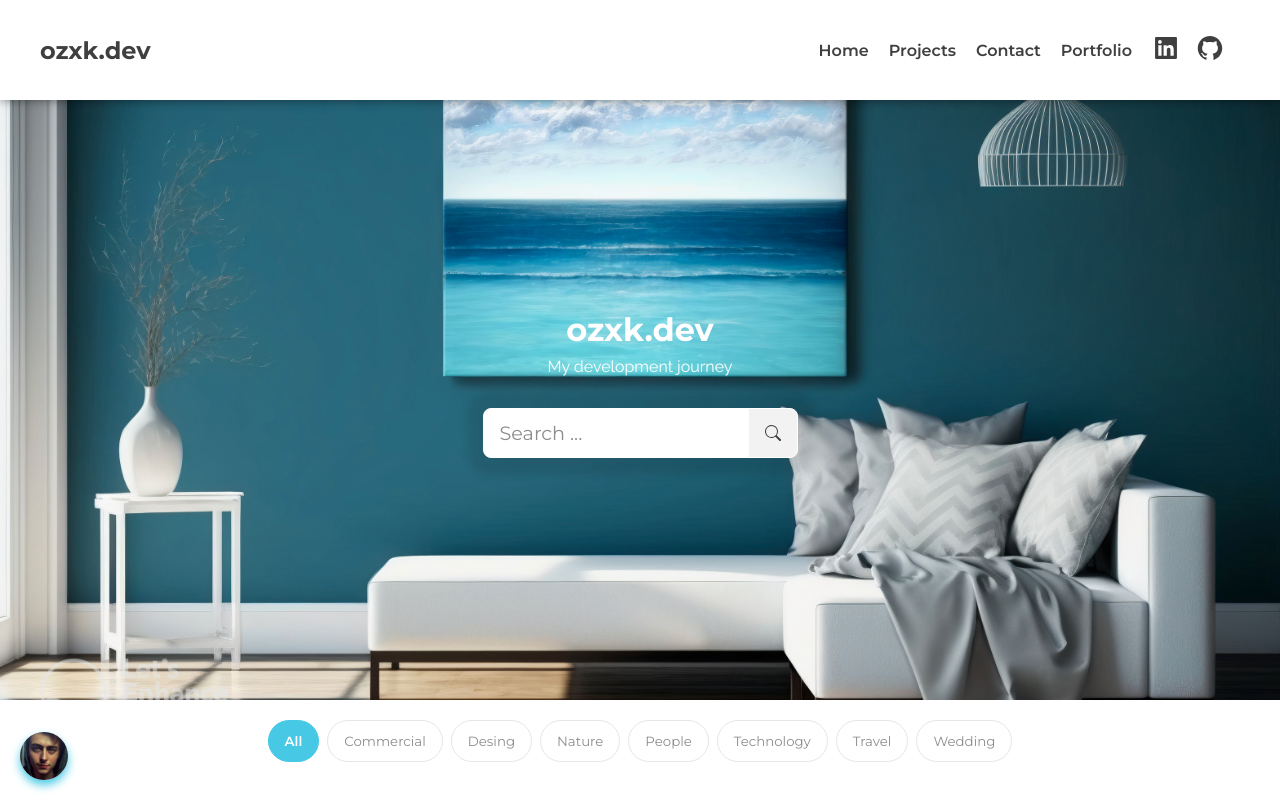
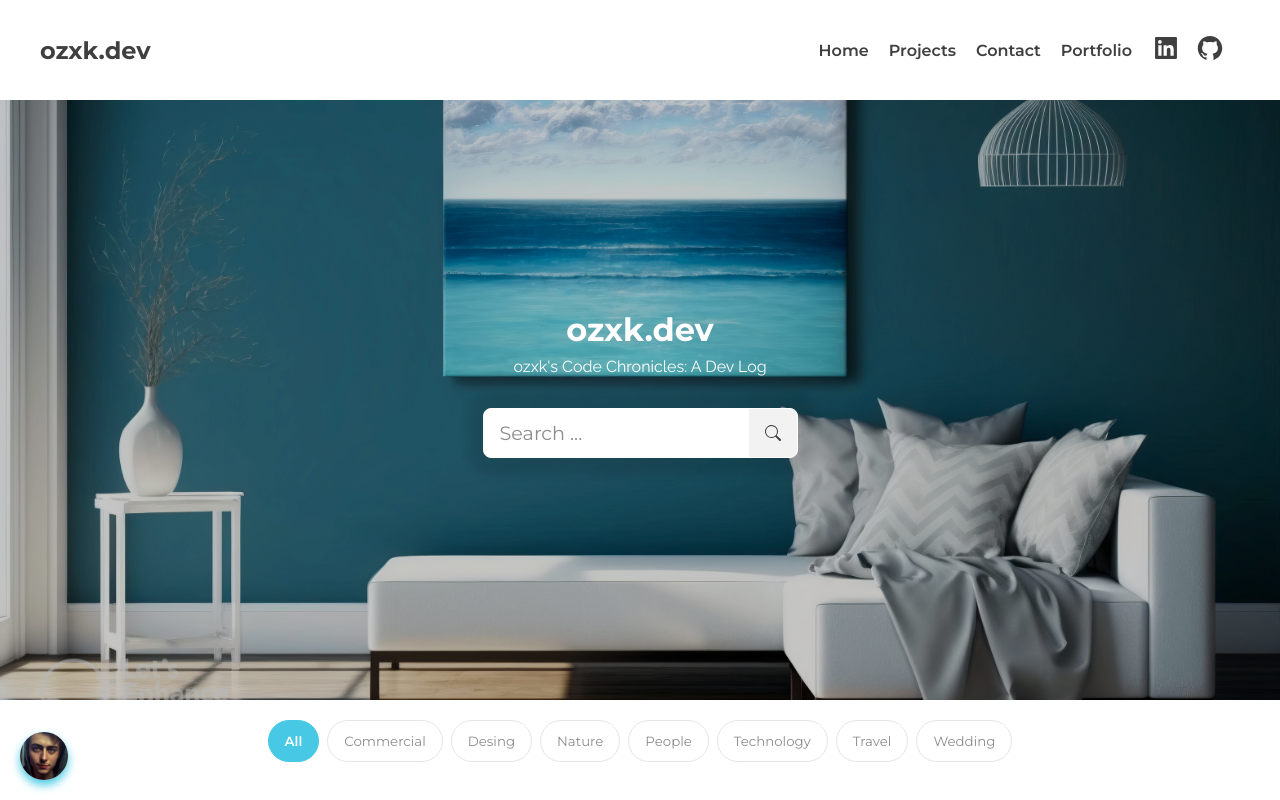
Before and after one commit to Ouzx/ozxkdev, a Next.js app: page / in a window 1280 px wide. Shown: the top 800 px of the page. Built offline with nearby package versions, Linux system fonts and the light colour scheme.

Commit message:
hero styling updated

```diff
--- a/src/app/Components/Hero/Hero.module.scss
+++ b/src/app/Components/Hero/Hero.module.scss
@@ -8,12 +8,13 @@
   overflow: hidden;
   z-index: -12;
   // position: relative;
+  background-color: #000;
 
   .hero__image {
     $max-height: 50vh;
     grid-area: stack;
     object-fit: cover;
-
+    opacity: 0.8;
     max-height: $max-height;
     max-height: $max-height;
 
@@ -28,10 +29,11 @@
     @include screens.sm {
       padding-top: 0;
     }
+
     grid-area: stack;
     text-align: center;
     color: #fff;
-
+    z-index: 1;
     h1 {
       margin-bottom: 0.5rem;
     }
--- a/src/app/Components/Hero/Hero.tsx
+++ b/src/app/Components/Hero/Hero.tsx
@@ -10,7 +10,9 @@ const Hero = () => {
       <Image className={styles.hero__image} alt="hero" src={hero} />
       <div className={styles.hero__text}>
         <h1 className={styles.hero__title}>ozxk.dev</h1>
-        <p className={styles.hero__subtitle}>My development journey</p>
+        <p className={styles.hero__subtitle}>
+          ozxk's Code Chronicles: A Dev Log
+        </p>
         <Searchbar />
       </div>
     </div>
--- a/src/app/head.tsx
+++ b/src/app/head.tsx
@@ -2,7 +2,7 @@ import { NextSeo } from "next-seo";
 export default function Head() {
   return (
     <>
-      <title>Create Next App</title>
+      <title>ozxk's Code Chronicles: A Dev Log</title>
       <meta content="width=device-width, initial-scale=1" name="viewport" />
       <meta name="description" content="Generated by create next app" />
       <link rel="icon" href="/favicon.ico" />
```
